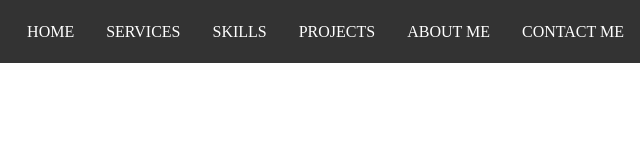
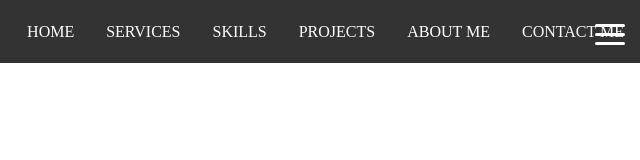
Before and after one commit to Barry-owino/emma-website-DbarryCK-WEB-DEV, a plain HTML site: page index.html in a window 1280 px wide. Shown: the full height of the page, 640-1280 px from the left. Drawn offline with Linux system fonts and the light colour scheme.

Commit message:
added styling to the toggle button

```diff
--- a/index.html
+++ b/index.html
@@ -10,6 +10,11 @@
 <body>
   <nav class="navbar">
     <div class="logo">DBARRYCK</div>
+    <a href="#" class="toggle-button">
+      <span class="bar"></span>
+      <span class="bar"></span>
+      <span class="bar"></span>
+    </a>
     <div class="navbar-links">
       <ul>
         <li><a href="#">HOME</a></li>
--- a/style.css
+++ b/style.css
@@ -43,3 +43,21 @@ body{
   background:#555;
   border-radius: 8px;
 }
+
+.toggle-button{
+  position:absolute;
+  top:1.5rem;
+  right:.95rem;
+  display:flex;
+  flex-direction:column;
+  justify-content:space-between;
+  width:30px;
+  height:21px;
+}
+
+.toggle-button .bar{
+  height:3px;
+  width:100%;
+  background:#fff;
+  border-radius: 8px;
+}
```
